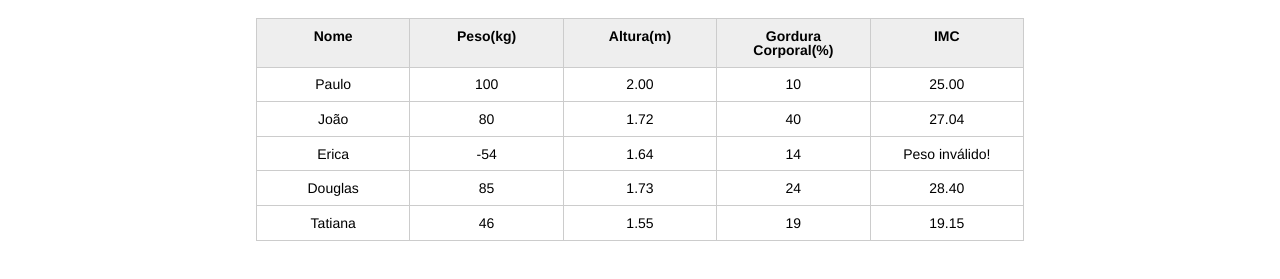
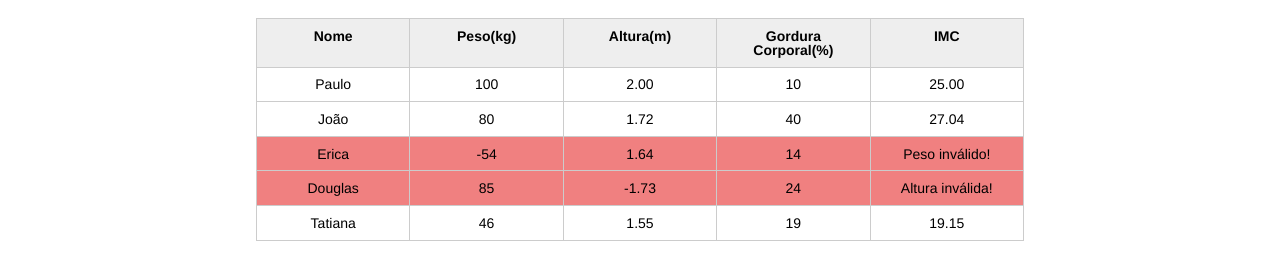
Before and after one commit to darrow12/Aparecida-Nutricao, a plain HTML site: page index.html in a window 1280 px wide. Shown: the part 123-402 px from the top of the page. Drawn offline with Linux system fonts and the light colour scheme.

Commit message:
🟡🔵 Estilizando elementos no JS e CSS

```diff
--- a/css/index.css
+++ b/css/index.css
@@ -132,3 +132,7 @@ button[disabled=disabled], button:disabled {
 .campo-invalido{
 	border: 1px solid red;
 }
+
+.paciente-invalido {
+	background-color: lightcoral;
+}
--- a/index.html
+++ b/index.html
@@ -55,7 +55,7 @@
 						<tr class="paciente">
 							<td class="info-nome">Douglas</td>
 							<td class="info-peso">85</td>
-							<td class="info-altura">1.73</td>
+							<td class="info-altura">-1.73</td>
 							<td class="info-gordura">24</td>
 							<td class="info-imc">0</td>
 						</tr>
--- a/js/index.js
+++ b/js/index.js
@@ -21,12 +21,15 @@ for(var i = 0; i < pacientes.length; i++) {
     console.log("Peso inválido!");
     pesoValido = false;
     resultadoIMC.textContent = "Peso inválido!";
+    paciente.classList.add("paciente-invalido");
+    // paciente.style.backgroundColor = "lightcoral";
   }
 
   if (altura <= 0 || altura >= 3.0) {
     console.log("Altura inválida!");
     alturaValida = false;
     resultadoIMC.textContent = "Altura inválida!";
+    paciente.classList.add("paciente-invalido");
   }
 
   if (pesoValido && alturaValida) {
```
